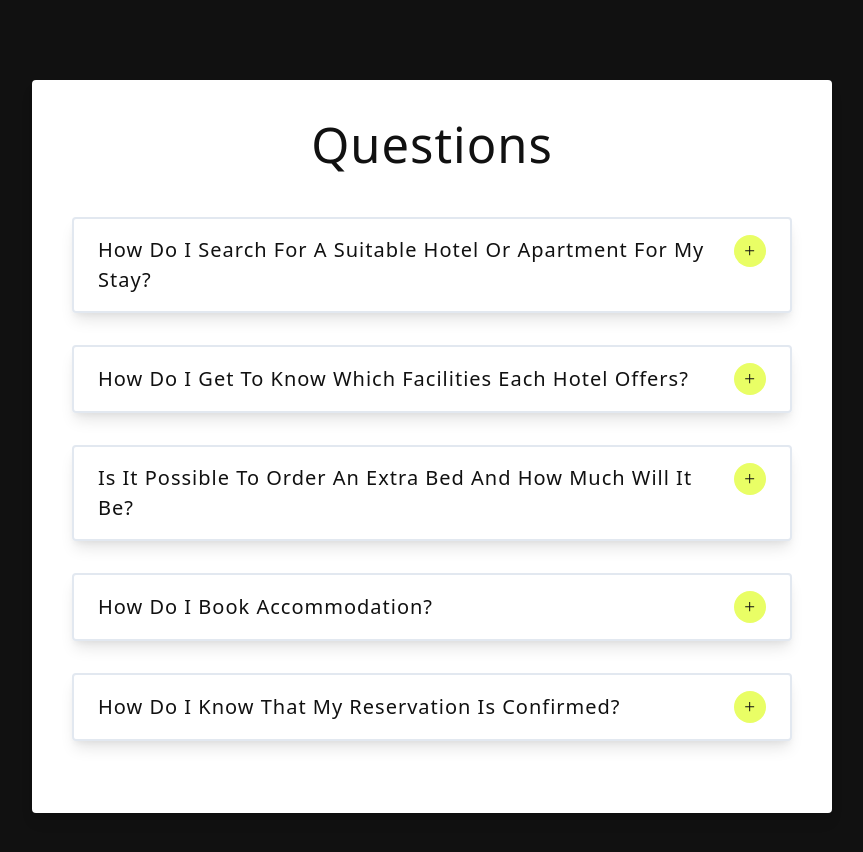
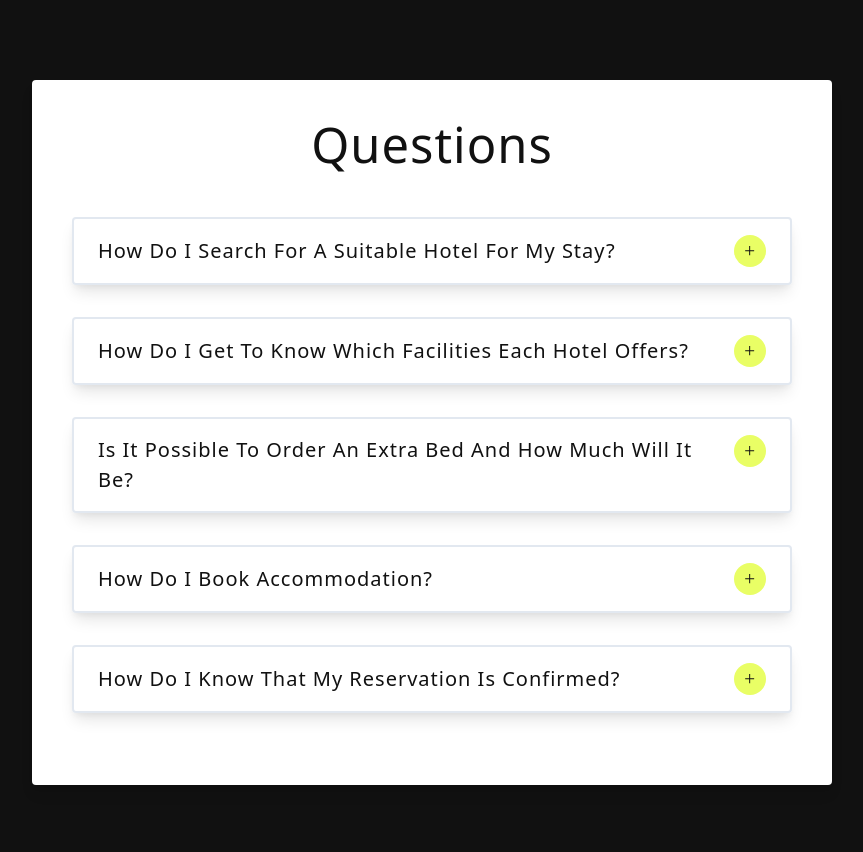
Before and after one commit to vladyslava-buzova/questions-accordion-04, a React (Vite) app: page / in a window 1280 px wide. Shown: the top 852 px of the page, without its empty margins (208-1071 px from the left). Built offline with nearby package versions, Linux system fonts and the light colour scheme.

Commit message:
final commit

```diff
--- a/src/data.js
+++ b/src/data.js
@@ -1,7 +1,7 @@
 const questions = [
   {
     id: 1,
-    title: 'How do I search for a suitable hotel or apartment for my stay?',
+    title: 'How do I search for a suitable hotel for my stay?',
     info: 'It is very easy. At first type (enter) name of your destination/hotel including date of your stay into the blue "Search box". Than just click on red button "Search". Immediately, all the available rooms will show up including prices for whole stay (number of nights you filled previously). ',
   },
   {
```
